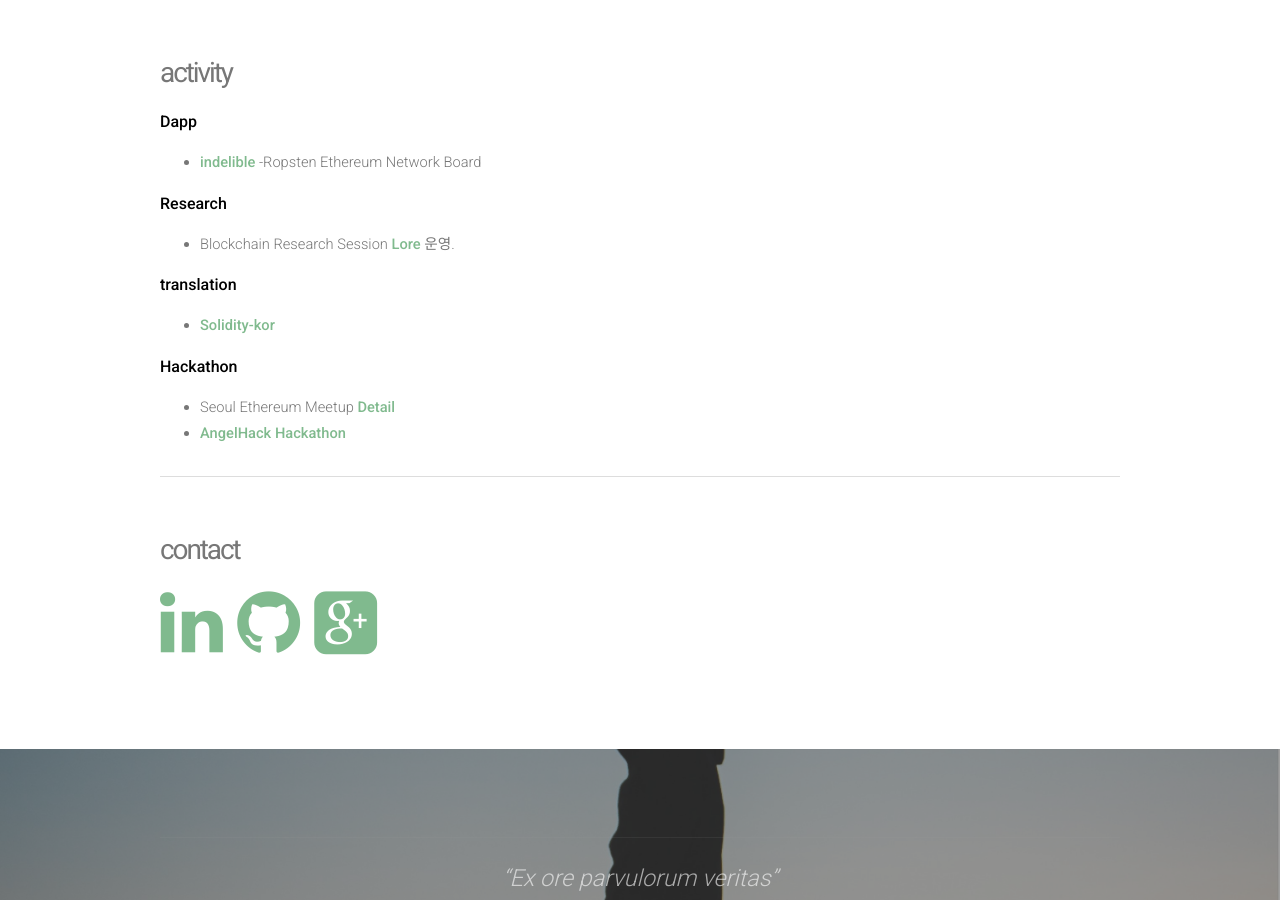
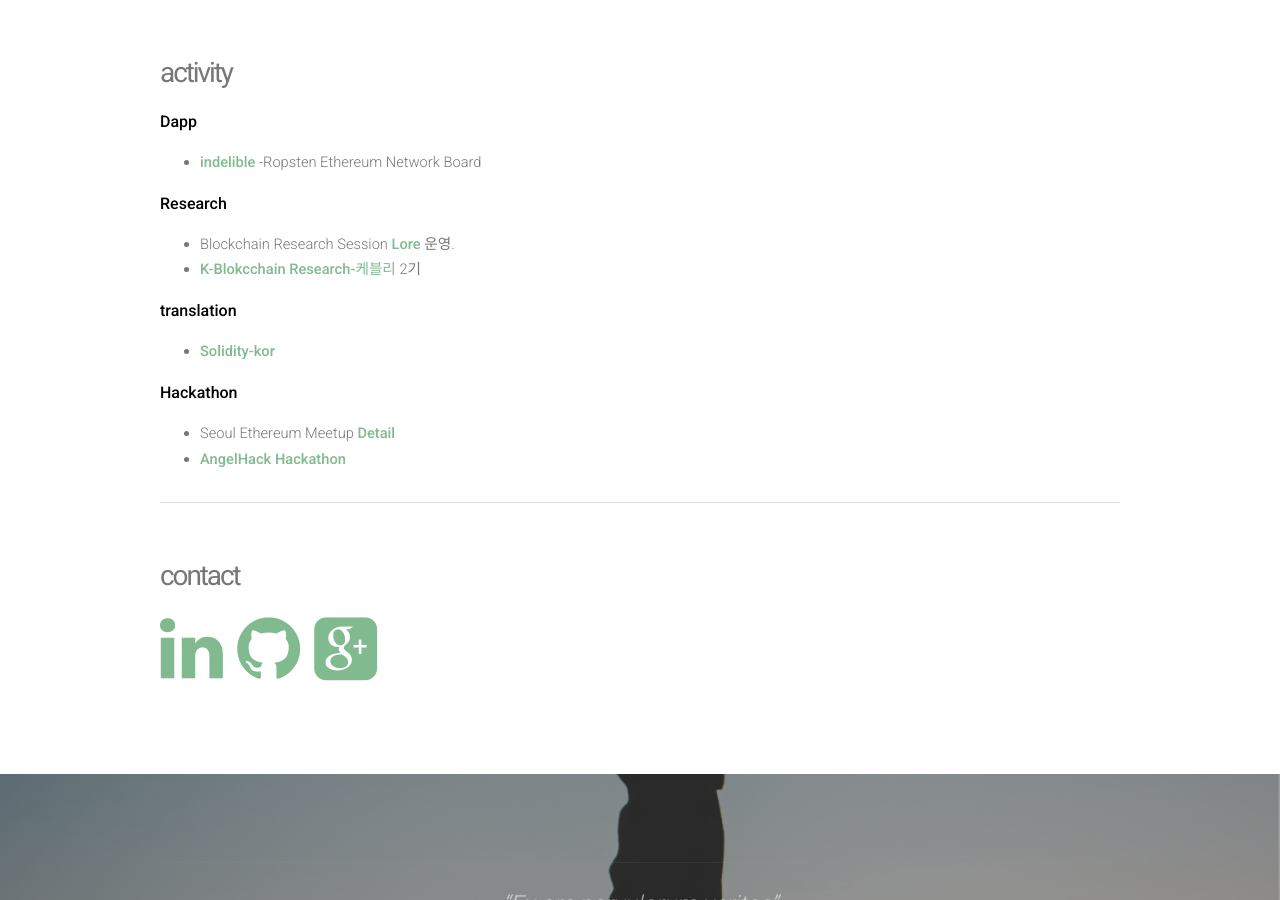
Before and after one commit to wooqii/wooqii.github.io, a Jekyll site: the page built from About/index.md, in a window 1280 px wide and 900 px high, scrolled down 767 px. Built offline with Jekyll 4.4.1, drawn with Linux system fonts in a browser that asks for light colours; nearby versions of some CDN libraries.

Commit message:
About 내용 추가
케블리2기

```diff
--- a/About/index.md
+++ b/About/index.md
@@ -18,6 +18,7 @@ title: About
 
 ### **Research**
   - Blockchain Research Session **[Lore](https://wooqii.github.io)** 운영.
+  - **[K-Blokcchain Research-케블리](https://steemit.com/@kblock)** 2기
 
 ### **translation**
   - **[Solidity-kor](https://github.com/solidity-korea/solidity-docs-kr)**
```
